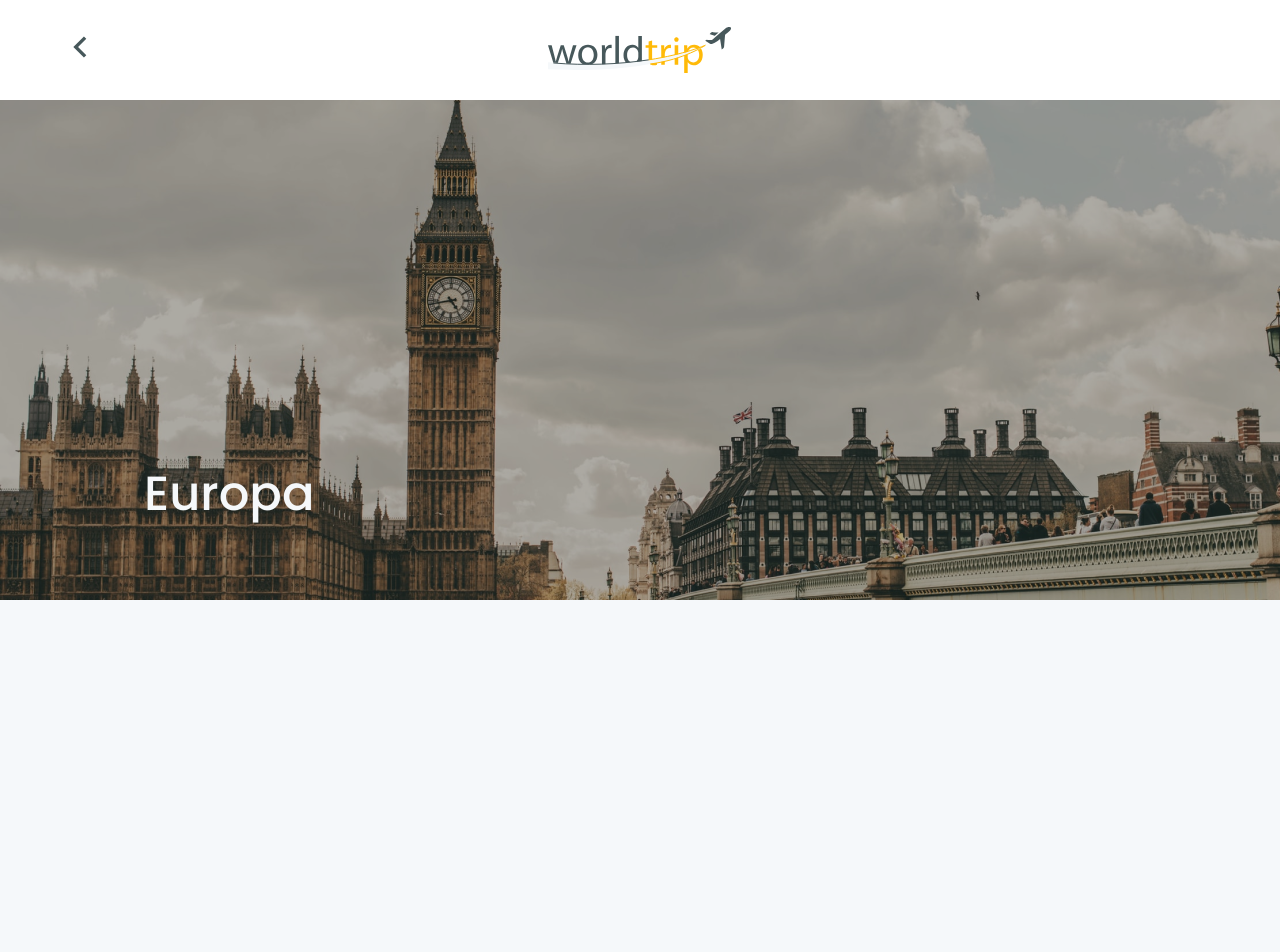
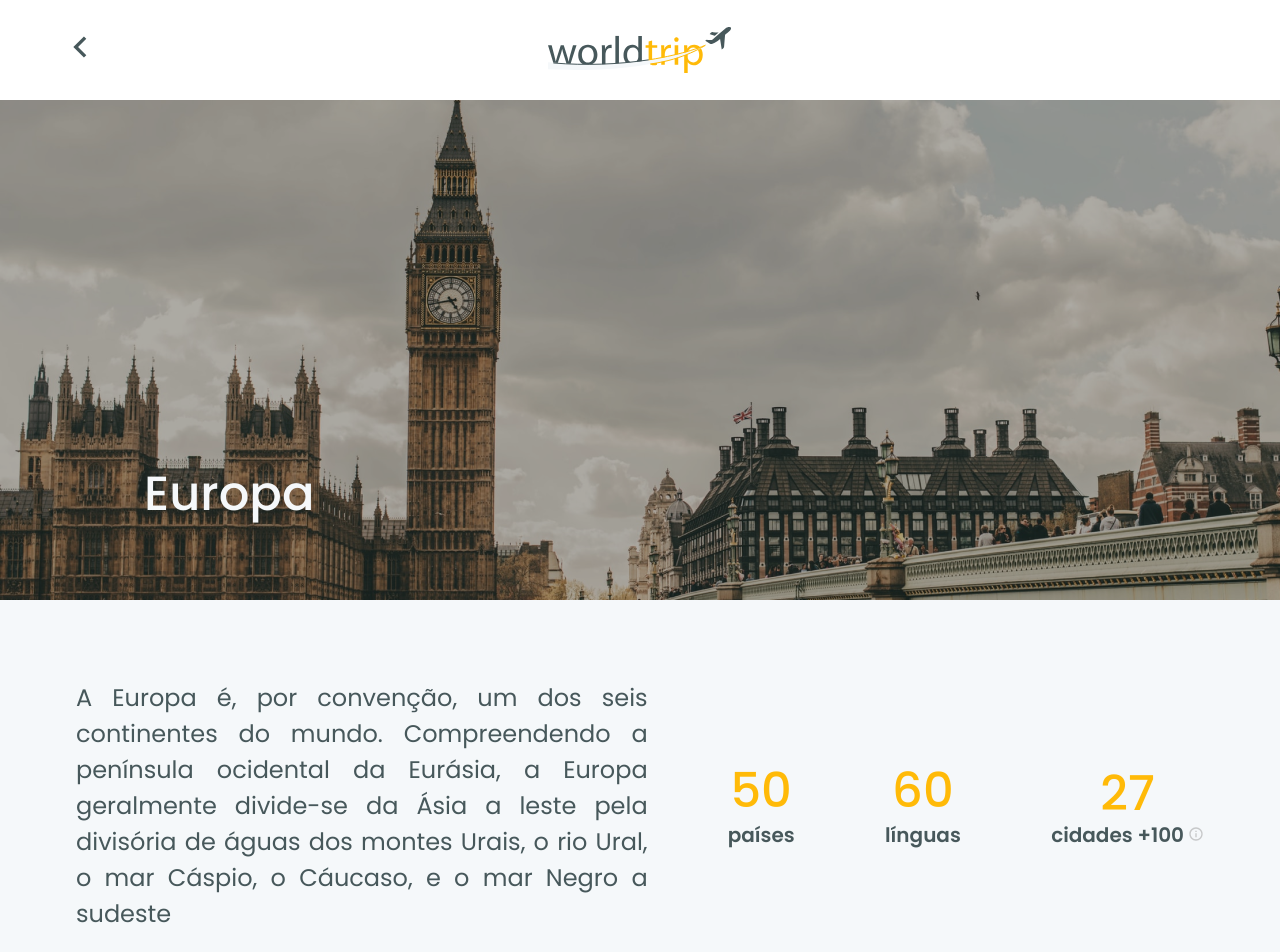
Before and after one commit to Nailson97/Desafio-world-trip, a Next.js app: page /continent/europe in a window 1280 px wide. Shown: the top 952 px of the page. Before the commit the page ends 800 px from the top, so only its background shows below. Built offline with nearby package versions, Linux system fonts and the light colour scheme.

Commit message:
Creating informative content from the Content page

```diff
--- a/package.json
+++ b/package.json
@@ -14,7 +14,7 @@
     "@emotion/react": "^11.10.6",
     "@emotion/styled": "^11.10.6",
     "framer-motion": "^10.11.6",
-    "next": "13.3.0",
+    "next": "^13.4.0",
     "react": "18.2.0",
     "react-dom": "18.2.0",
     "react-icons": "^4.8.0",
--- /dev/null
+++ b/src/components/Content/Infos.tsx
@@ -0,0 +1,44 @@
+import { Flex, Heading, Icon, Popover, PopoverArrow, PopoverBody, PopoverCloseButton, PopoverContent, PopoverTrigger, Text } from "@chakra-ui/react";
+import { RiInformationLine } from 'react-icons/ri'
+
+export default function Infos() {
+    return (
+        <Flex align='center' justify='space-between'>
+
+           <Flex direction='column' justify='center' align={['flex-start', 'flex-start', 'center']}>
+               <Heading fontSize={['2xl','5xl']} color='yellow.400' fontWeight='500'>50</Heading>
+               <Text fontWeight='600' fontSize={['md','xl']} color='gray.700'>países</Text>
+            </Flex>
+
+
+           <Flex direction='column' justify='center' align={['flex-start', 'flex-start', 'center']}>
+               <Heading fontSize={['2xl','5xl']} color='yellow.400' fontWeight='500'>60</Heading>
+               <Text fontWeight='600' fontSize={['md','xl']} color='gray.700'>línguas</Text>
+            </Flex>
+
+
+           <Flex direction='column' justify='center' align={['flex-start', 'flex-start', 'center']}>
+               <Heading fontSize={['2xl','5xl']} color='yellow.400' fontWeight='500'>27</Heading>
+
+               <Heading fontWeight='600' fontSize={['md','xl']} color='gray.700'>cidades +100
+                <Popover>
+                 <PopoverTrigger>
+                    <span>
+                      <Icon cursor='pointer' as={RiInformationLine} ml='1' color='gray.400' w={['10px','16px']} h={['10px','16px']}/>
+                    </span>
+                 </PopoverTrigger>
+                 <PopoverContent bg='gray.700' color='yellow.400'>
+                   <PopoverArrow bg='gray.700'/>
+                   <PopoverCloseButton />
+                   <PopoverBody fontWeight='400' fontSize='lg'>
+                     Paris, Europa, Chile, Canadá, China
+                   </PopoverBody>
+                 </PopoverContent>
+                </Popover>
+               </Heading>
+
+            </Flex>
+
+        </Flex>
+    )
+}
--- /dev/null
+++ b/src/components/Content/index.tsx
@@ -0,0 +1,20 @@
+import { Grid, Text } from "@chakra-ui/react";
+import Infos from "./Infos";
+
+export default function Content() {
+  return (
+    <Grid
+      templateColumns={["1fr", "1fr", "1fr 1fr", "1.2fr 1fr"]}
+      gap={[5, 10, 16, 20]}
+      my={['8', '20']}
+    >
+      <Text fontSize={["lg", "xl", "xl", "2xl"]} color='gray.700' textAlign='justify'>
+        A Europa é, por convenção, um dos seis continentes do mundo.
+        Compreendendo a península ocidental da Eurásia, a Europa geralmente
+        divide-se da Ásia a leste pela divisória de águas dos montes Urais, o
+        rio Ural, o mar Cáspio, o Cáucaso, e o mar Negro a sudeste
+      </Text>
+      <Infos />
+    </Grid>
+  );
+}
--- a/src/components/ContinentBanner/index.tsx
+++ b/src/components/ContinentBanner/index.tsx
@@ -21,6 +21,7 @@
       >
         Europa
       </Heading>
+
     </Flex>
   );
 }
--- a/src/pages/continent/[slug].tsx
+++ b/src/pages/continent/[slug].tsx
@@ -1,12 +1,17 @@
 import { Flex } from "@chakra-ui/react";
 import Header from "../../components/Header";
 import ContinentBanner from "../../components/ContinentBanner";
+import Content from "../../components/Content";
 
 export default function Component() {
   return (
     <Flex direction="column">
       <Header />
       <ContinentBanner />
+
+      <Flex direction='column' maxW='1160px' mx='auto' mb='10' px='1rem'>
+        <Content />
+      </Flex>
     </Flex>
   );
 }
--- a/tsconfig.json
+++ b/tsconfig.json
@@ -16,7 +16,8 @@
     "moduleResolution": "node",
     "resolveJsonModule": true,
     "isolatedModules": true,
-    "jsx": "preserve"
+    "jsx": "preserve",
+    "target": "es5"
   },
   "include": [
     "next-env.d.ts",
```
Also changed, not shown: 1 other file (tests, documents, lock files or other folders).
